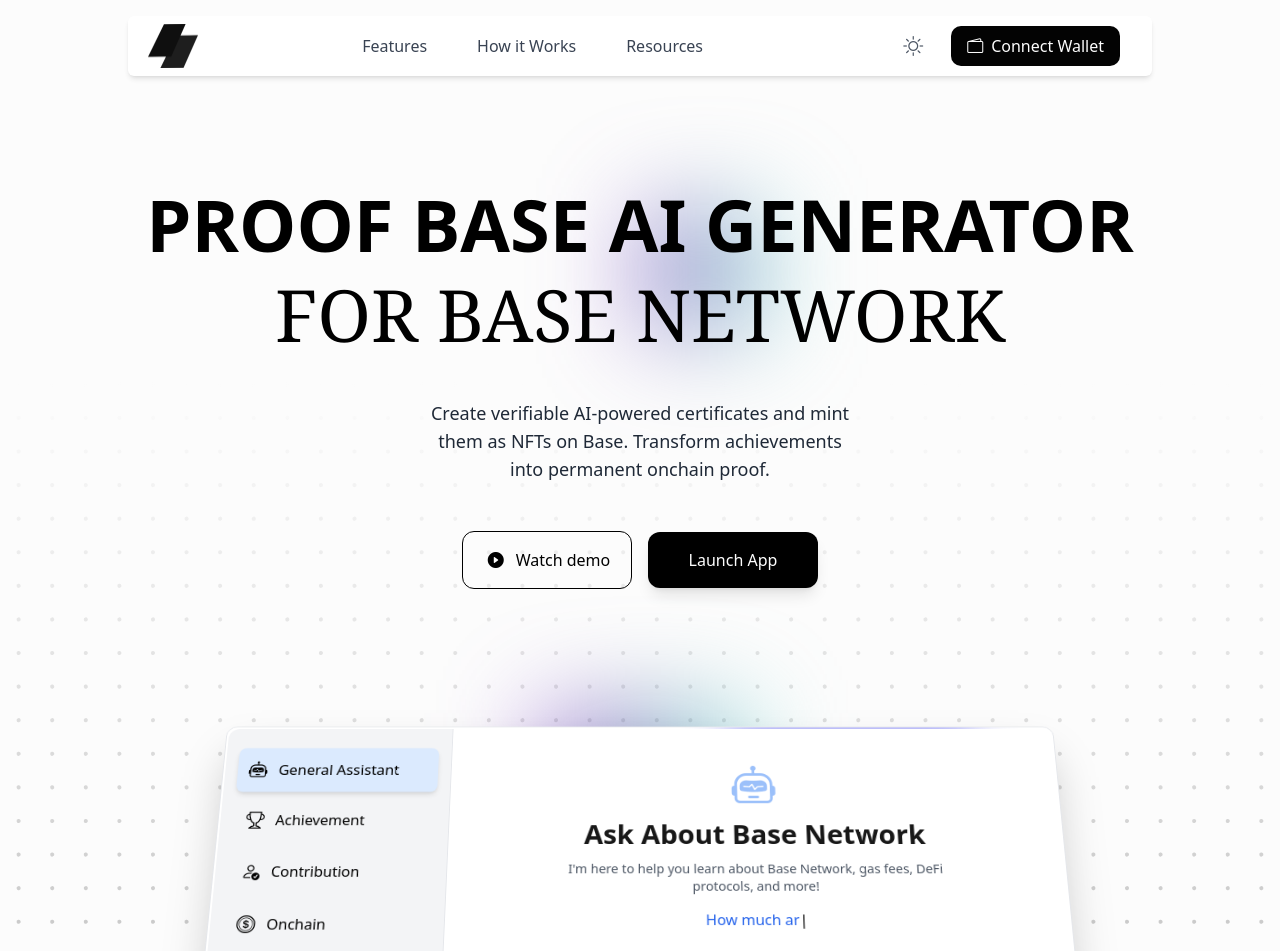
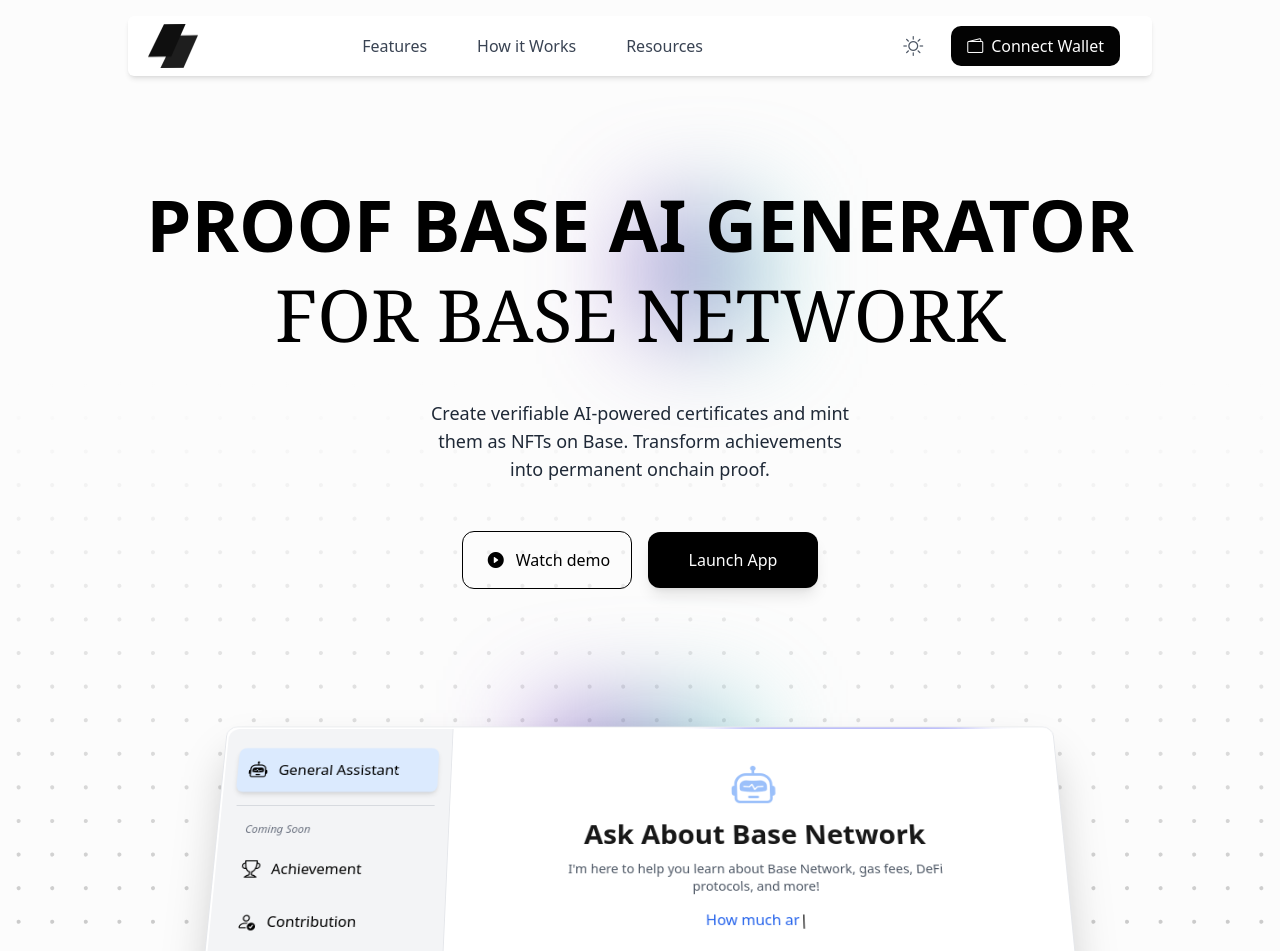
Before and after one commit to Madleyym/AI-Proof-Generator-for-Base-Network, a Next.js app: page / in a window 1280 px wide. Shown: the top 951 px of the page. Built offline with nearby package versions, Linux system fonts and the light colour scheme; a web font is replaced by a local one.

Commit message:
feat: enhance DashboardContent with General Assistant mode and updated UI elements

```diff
--- a/src/components/HeroSection.tsx
+++ b/src/components/HeroSection.tsx
@@ -625,10 +625,35 @@
 }) {
   return (
     <>
-      {/* ==================== SIDEBAR ==================== */}
       <div className="tw-min-w-[250px] max-lg:tw-hidden tw-p-4 tw-gap-2 tw-flex tw-flex-col tw-bg-gray-100 dark:tw-bg-[#171717] tw-h-full tw-border-r dark:tw-border-gray-800">
         <div className="tw-flex tw-mt-2 tw-gap-2 tw-flex-col">
-          {Object.entries(MODES).map(([key, mode]: [string, any]) => (
+          {/* General Assistant Section */}
+          <button
+            onClick={() => setCurrentMode("base-chat")}
+            className={`tw-flex tw-rounded-lg tw-gap-3 tw-p-3 tw-items-center tw-text-left tw-transition-all tw-duration-200 ${
+              currentMode === "base-chat"
+                ? "tw-bg-blue-100 dark:tw-bg-blue-900/30 tw-shadow-md tw-scale-[1.02]"
+                : "hover:tw-bg-gray-200 dark:hover:tw-bg-[#2d2d2ddb] hover:tw-shadow-sm"
+            }`}
+            aria-label="Switch to General Assistant mode"
+            aria-pressed={currentMode === "base-chat"}
+          >
+            <i className="bi bi-robot tw-text-xl" />
+            <span className="tw-font-medium">General Assistant</span>
+          </button>
+
+          {/* Divider/Separator */}
+          <div className="tw-my-2 tw-border-t tw-border-gray-300 dark:tw-border-gray-700" />
+          {/* Coming Soon Label */}
+          <div className="tw-flex tw-items-center tw-gap-2 tw-px-3 tw-py-1">
+            <span className="tw-text-xs tw-text-gray-500 dark:tw-text-gray-400 tw-italic">
+              Coming Soon
+            </span>
+          </div>
+          {/* Achievement, Contribution, Onchain Sections */}
+          {Object.entries(MODES)
+            .filter(([key]) => key !== "base-chat")
+            .map(([key, mode]: [string, any]) => (
               <button
                 key={key}
                 onClick={() => setCurrentMode(key)}
```
Lines whose indentation alone changed are shown as unchanged.
